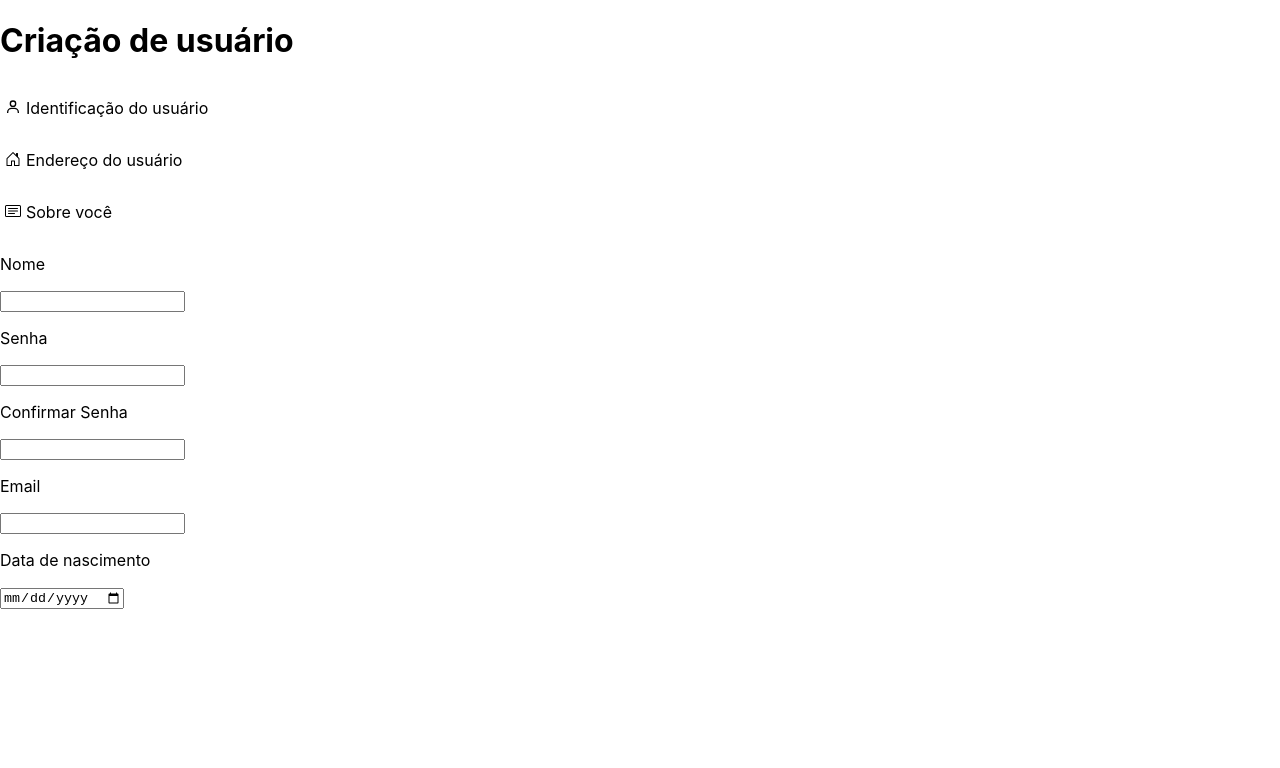
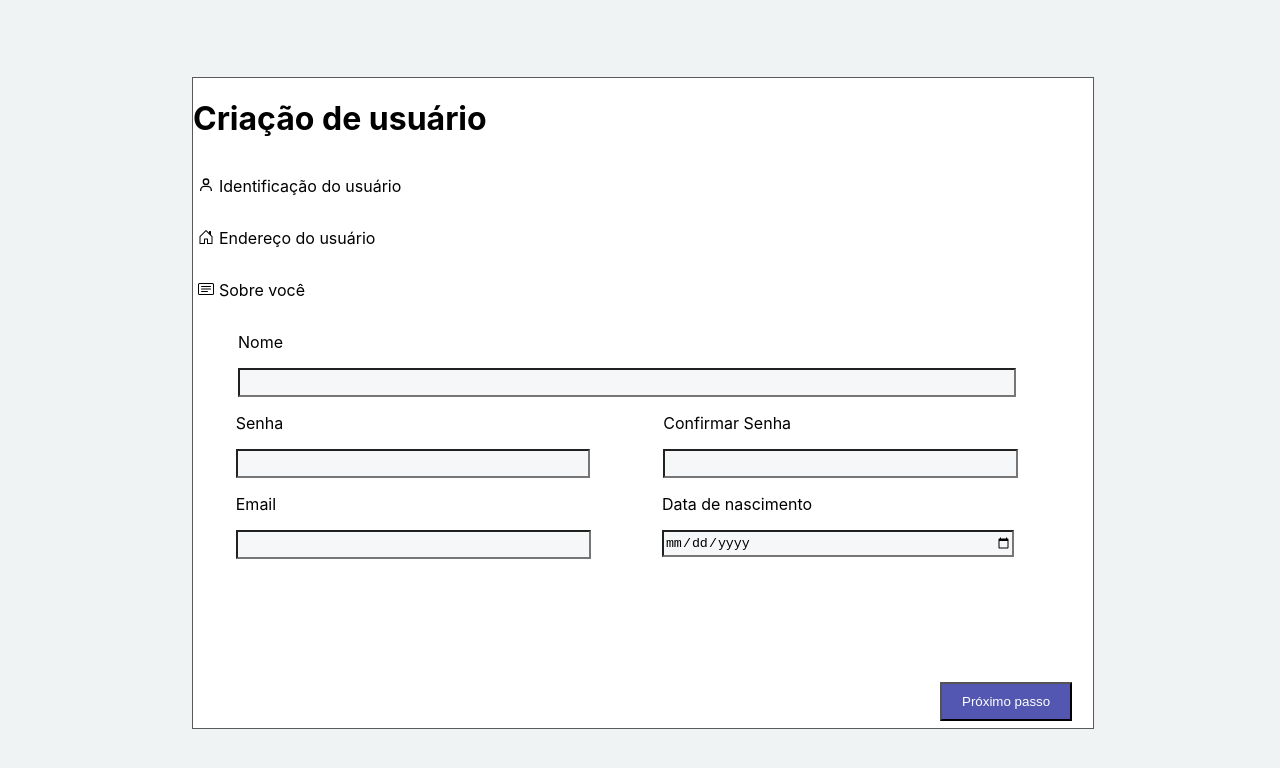
Before and after one commit to AllineFranciely/Sossego-Challenge, a React (Create React App) app: page /user-id in a window 1280 px wide. Shown: the top 768 px of the page. Built offline with nearby package versions, Linux system fonts and the light colour scheme.

Commit message:
style: estiliza o form de id do usuário

```diff
--- /dev/null
+++ b/src/components/IdUser/IdUser.css
@@ -0,0 +1,82 @@
+.pageUserId{
+  margin-left: 15%;
+  padding-top: 6%;
+  width: 50%;
+}
+
+.boxUserId {
+  background-color: white;
+  border: solid 1px rgb(90, 89, 89);
+  height: 650px;
+  width: 900px;
+}
+
+.formName {
+  display: flex;
+  flex-direction: column;
+  margin-left: 5%;
+}
+
+.senha {
+  display: flex;
+  flex-direction: row;
+  width: 95%;
+}
+
+.InputName {
+  background-color: rgb(245, 247, 248);
+  height: 23px;
+  width: 90%;
+}
+
+.formSenha {
+  width: 50%;
+  margin-left: 5%;
+}
+
+.emailBirth {
+  display: flex;
+  flex-direction: row;
+  width: 95%;
+}
+
+.formEmail {
+  width: 50%;
+  margin-left: 5%;
+}
+
+.formBirth {
+  margin-left: 40px;
+  width: 50%;
+}
+
+.InputPassword {
+  background-color: rgb(245, 247, 248);
+  height: 23px;
+  width: 90%;
+}
+
+
+.InputEmail {
+  background-color: rgb(245, 247, 248);
+  height: 23px;
+  width: 90%;
+}
+
+.InputBirth {
+  background-color: rgb(245, 247, 248);
+  height: 23px;
+  margin-bottom: 10px;
+  width: 90%;
+}
+
+.nextButton {
+  background-color: #5357B1;
+  color: white;
+  padding-bottom: 10px;
+  padding-left: 20px;
+  padding-right: 20px;
+  padding-top: 10px;
+  margin-left: 83%;
+  margin-top: 115px;
+}
--- /dev/null
+++ b/src/components/IdUser/IdUser.js
@@ -0,0 +1,101 @@
+import React, { useState } from 'react';
+import { useNavigate } from 'react-router-dom';
+import NavigateBar from '../../components/NavigateBar/NavigateBar';
+import './IdUser.css';
+
+function IdUser() {
+
+  const navigate = useNavigate();
+
+  const [IdState, setIdState] = useState({
+    nome: '',
+    senha: '',
+    email: '',
+    nascimento: '',
+  });
+  const { nome, senha, email, nascimento } = IdState;
+
+  const handleChange = ({ target }) => {
+    const { name } = target;
+    let { value } = target;
+
+    setIdState((prevState) => ({
+      ...prevState,
+      [name]: value,
+    }));
+  }
+
+  return (
+    <div className="pageUserId">
+      <div className="boxUserId">
+        <h1>Criação de usuário</h1>
+        <NavigateBar />
+        <form className="Form">
+          <div className="formName">
+          <p>Nome</p>
+          <input
+            type="text"
+            className="InputName"
+            name="nome"
+            value={nome}
+            onChange={handleChange}
+          />
+          </div>
+          <div className="senha">
+          <div className="formSenha">
+          <p>Senha</p>
+          <input
+            type="password"
+            className="InputPassword"
+            name="senha"
+            value={senha}
+            onChange={handleChange}
+          />
+          </div>
+          <div className="formSenha">
+          <p>Confirmar Senha</p>
+          <input
+            type="password"
+            className="InputPassword"
+            name="senha"
+            value={senha}
+            onChange={handleChange}
+          />
+          </div>
+          </div>
+          <div className="emailBirth">
+          <div className="formEmail">
+          <p>Email</p>
+          <input
+            type="text"
+            className="InputEmail"
+            name="email"
+            value={email}
+            onChange={handleChange}
+          />
+          </div>
+          <div className="formBirth">
+          <p>Data de nascimento</p>
+          <input
+            type="date"
+            className="InputBirth"
+            name="nascimento"
+            value={nascimento}
+            onChange={handleChange}
+          />
+          </div>
+          </div>
+        </form>
+        <button
+          type="button"
+          className="nextButton"
+          onClick={() => navigate('/user-address')}
+        >
+          Próximo passo
+        </button>
+      </div>
+    </div>
+  );
+}
+
+export default IdUser;
--- a/src/pages/UserId/UserId.css
+++ b/src/pages/UserId/UserId.css
@@ -0,0 +1,4 @@
+.page {
+  background-color: rgb(240, 243, 243);
+  height: 800px;
+}
--- a/src/pages/UserId/UserId.js
+++ b/src/pages/UserId/UserId.js
@@ -1,72 +1,11 @@
-import React, { useState } from 'react';
-import NavigateBar from '../../components/NavigateBar/NavigateBar';
+import React from 'react';
+import IdUser from '../../components/IdUser/IdUser';
+import './UserId.css';
 
-function UserId() {
-
-  const [IdState, setIdState] = useState({
-    nome:'',
-    senha: '',
-    email:  '',
-    nascimento: '',
-  });
-  const { nome, senha, email, nascimento } = IdState;
-
-  const handleChange = ({ target }) => {
-    const { name } = target;
-    let { value } = target;
-
-    setIdState((prevState) => ({
-      ...prevState,
-      [name]: value,
-    }));
-  }
-
+function UserId () {
   return (
-    <div>
-      <h1>Criação de usuário</h1>
-      <NavigateBar />
-      <form>
-        <p>Nome</p>
-        <input
-        type="text"
-        className="InputName"
-        name="nome"
-        value={nome}
-        onChange={handleChange}
-        />
-        <p>Senha</p>
-        <input
-        type="password"
-        className="InputPassword"
-        name="senha"
-        value={senha}
-        onChange={handleChange}
-        />
-        <p>Confirmar Senha</p>
-        <input
-        type="password"
-        className="InputPasswordConfirm"
-        name="senha"
-        value={senha}
-        onChange={handleChange}
-        />
-        <p>Email</p>
-        <input
-        type="text"
-        className="InputEmail"
-        name="email"
-        value={email}
-        onChange={handleChange}
-        />
-        <p>Data de nascimento</p>
-        <input
-        type="date"
-        className="InputBirth"
-        name="nascimento"
-        value={nascimento}
-        onChange={handleChange}
-        />
-      </form>
+    <div className="page">
+      <IdUser />
     </div>
   );
 }
```
